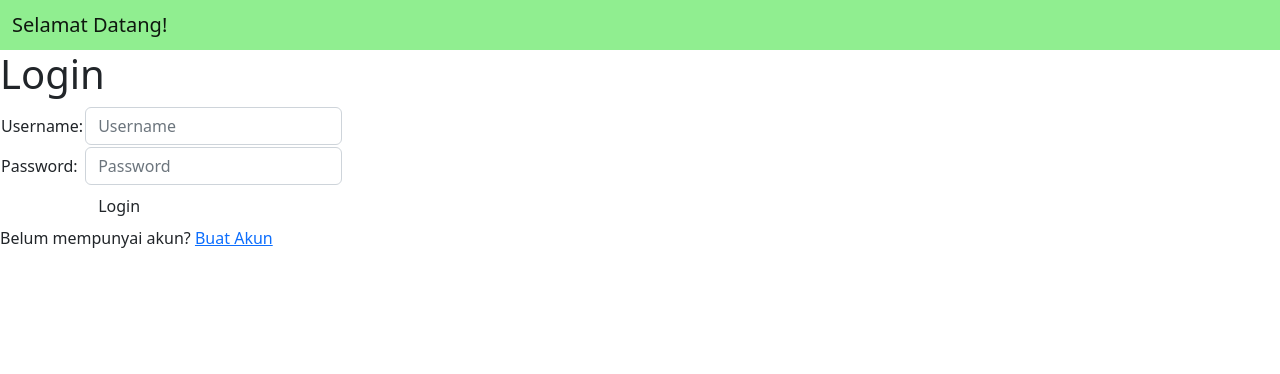
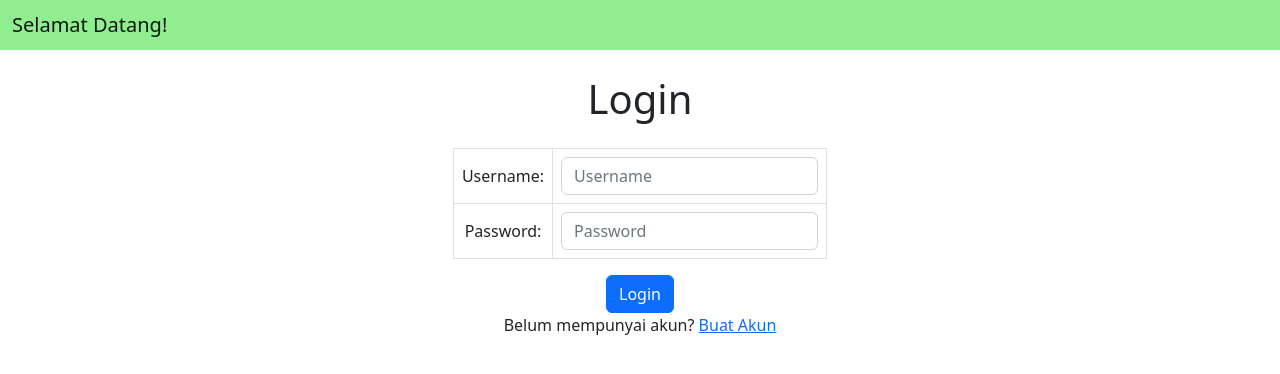
Before and after one commit to ariefbraja/Repo-Lab-1, a Django app: page /wishlist/login/ in a window 1280 px wide. Shown: the top 374 px of the page. Run offline with Django 4.2, Linux system fonts and the light colour scheme.

Commit message:
Update login page

```diff
--- a/wishlist/templates/login.html
+++ b/wishlist/templates/login.html
@@ -12,28 +12,24 @@
 </nav>
 
 
-<div class = "login">
+<div class = "login" style="text-align:center">
 
-    <h1>Login</h1>
+    <h1 style="margin-top: 25px">Login</h1>
 
-    <form method="POST" action="">
+    <form method="POST" action="" >
         {% csrf_token %}
-        <table>
+        <table style="margin-left:auto;margin-right:auto; margin-top: 25px" class="table table-bordered w-auto">
             <tr>
-                <td>Username: </td>
+                <td style="vertical-align: middle">Username: </td>
                 <td><input type="text" name="username" placeholder="Username" class="form-control"></td>
             </tr>
 
             <tr>
-                <td>Password: </td>
+                <td style="vertical-align: middle">Password: </td>
                 <td><input type="password" name="password" placeholder="Password" class="form-control"></td>
             </tr>
-
-            <tr>
-                <td></td>
-                <td><input class="btn login_btn" type="submit" value="Login"></td>
-            </tr>
         </table>
+        <td><input class="btn btn-primary" type="submit" value="Login"></td>
     </form>
 
     {% if messages %}
```
